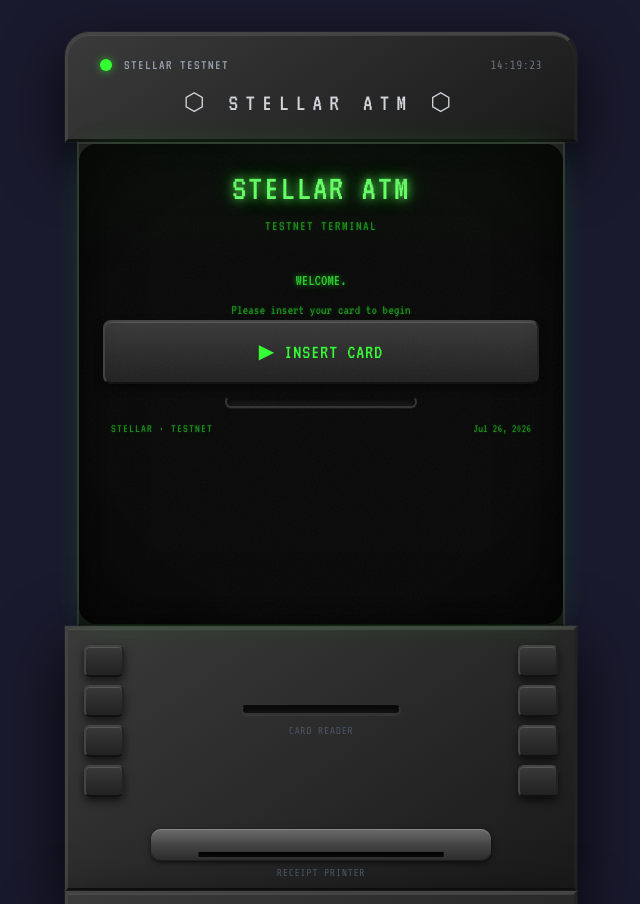
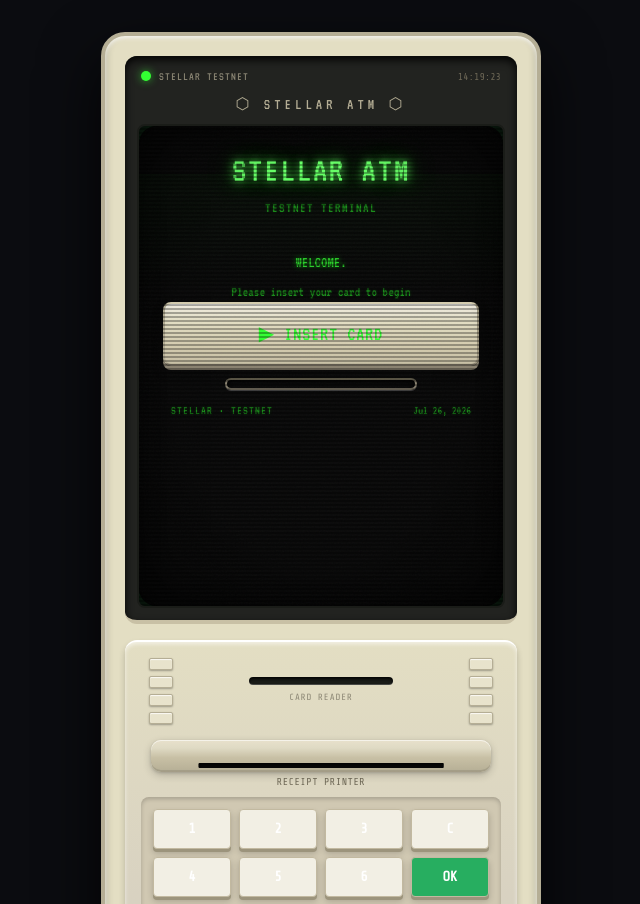
Before and after one commit to hsay123/StellarATM, a React (Vite) app: page / in a window 1280 px wide. Shown: the top 904 px of the page, without its empty margins (319-959 px from the left). Built offline with nearby package versions, Linux system fonts and the light colour scheme; what @stellar/stellar-sdk would draw is missing.

Commit message:
Refactor ATM components and styles for improved UI. Rename AtmChassis to AtmCabinet, update Tailwind CSS configuration with new cream color palette, and enhance receipt printing animation

```diff
--- a/src/App.jsx
+++ b/src/App.jsx
@@ -1,5 +1,5 @@
 import { useState, useCallback, useEffect, useRef } from 'react'
-import AtmChassis from './components/AtmChassis'
+import AtmCabinet from './components/AtmCabinet'
 import BootScreen from './components/BootScreen'
 import IdleScreen from './components/IdleScreen'
 import MenuScreen from './components/MenuScreen'
@@ -214,7 +214,7 @@ export default function App() {
   }
 
   return (
-    <AtmChassis isPrinting={screen === SCREENS.RECEIPT}>
+    <AtmCabinet isPrinting={screen === SCREENS.RECEIPT}>
       <div
         className={`transition-opacity duration-300 ${
           transitioning ? 'opacity-0' : 'opacity-100'
@@ -222,6 +222,6 @@ export default function App() {
       >
         {renderScreen()}
       </div>
-    </AtmChassis>
+    </AtmCabinet>
   )
 }
--- /dev/null
+++ b/src/components/AtmCabinet.jsx
@@ -0,0 +1,125 @@
+import { useEffect, useState } from 'react'
+
+export default function AtmCabinet({ children, isPrinting }) {
+  const [time, setTime] = useState(new Date())
+
+  useEffect(() => {
+    const timer = setInterval(() => setTime(new Date()), 1000)
+    return () => clearInterval(timer)
+  }, [])
+
+  return (
+    <div className="min-h-screen bg-[#0b0c10] flex items-center justify-center p-4 sm:p-8 select-none">
+      {/* Outer 3D Cabinet Shell */}
+      <div className="relative w-full max-w-[440px] bg-[#e3dec3] rounded-[24px] p-5 shadow-[0_25px_60px_rgba(0,0,0,0.8),inset_0_2px_4px_rgba(255,255,255,0.8),inset_0_-4px_8px_rgba(0,0,0,0.3)] border-4 border-[#b5ae95]">
+
+        {/* Top CRT Monitor Hood / Recessed Bezel */}
+        <div className="relative bg-[#222320] p-3 rounded-xl shadow-[inset_0_4px_8px_rgba(0,0,0,0.9)] border-b-4 border-[#c8c0a5]">
+
+          {/* Header bar inside hood */}
+          <div className="flex items-center justify-between mb-2 px-1 relative z-[2]">
+            <div className="flex items-center gap-2">
+              <div className="w-2.5 h-2.5 rounded-full bg-phosphor shadow-[0_0_8px_rgba(51,255,51,0.6)]" />
+              <span className="font-terminal text-[10px] sm:text-xs text-[#8a8573] tracking-widest uppercase">
+                Stellar Testnet
+              </span>
+            </div>
+            <span className="font-mono text-[9px] sm:text-[10px] text-[#6e6856]">
+              {time.toLocaleTimeString('en-US', { hour12: false })}
+            </span>
+          </div>
+
+          {/* Brand label */}
+          <div className="text-center mb-2 relative z-[2]">
+            <div className="font-terminal text-sm sm:text-base text-[#b5ae95] tracking-[0.25em] uppercase">
+              ⬡ Stellar ATM ⬡
+            </div>
+          </div>
+
+          {/* CRT Screen Housing */}
+          <div className="relative overflow-hidden rounded-lg bg-[#0a0f0d] border-2 border-[#1a1c18] scanline-effect">
+            <div className="crt-scanlines crt-curve crt-noise relative bg-crt-black overflow-hidden"
+                 style={{ minHeight: '480px' }}>
+              <div className="relative z-[1] h-full min-h-[480px] overflow-y-auto">
+                {children}
+              </div>
+              <div
+                className="absolute inset-0 pointer-events-none z-[12]"
+                style={{
+                  background: 'radial-gradient(ellipse at center, transparent 60%, rgba(0,0,0,0.4) 100%)',
+                }}
+              />
+            </div>
+          </div>
+        </div>
+
+        {/* Angled Mid-Section Console (The Control Deck Bevel) */}
+        <div className="mt-4 relative bg-gradient-to-b from-[#e3dec3] to-[#d3ccc0] p-4 rounded-xl shadow-[inset_0_2px_4px_rgba(255,255,255,0.6),0_4px_6px_rgba(0,0,0,0.2)] border-t-2 border-white">
+
+          {/* Side Option Keys (4 on left, 4 on right) */}
+          <div className="flex justify-between items-center mb-4 px-2">
+            <div className="flex flex-col gap-1.5">
+              {[1, 2, 3, 4].map((i) => (
+                <div key={`l-${i}`} className="w-6 h-3 bg-[#e8e3cc] rounded-sm shadow-[0_1px_2px_rgba(0,0,0,0.3),inset_0_1px_1px_rgba(255,255,255,0.8)] border border-[#b5ae95]" />
+              ))}
+            </div>
+
+            {/* Central Card Insertion Slot */}
+            <div className="flex flex-col items-center gap-1.5">
+              <div className="w-36 h-2 bg-[#1a1c18] rounded-full shadow-[inset_0_2px_3px_rgba(0,0,0,0.9)] border-b border-white/20" />
+              <span className="text-[9px] font-mono tracking-widest text-[#8a8573]">CARD READER</span>
+            </div>
+
+            <div className="flex flex-col gap-1.5">
+              {[5, 6, 7, 8].map((i) => (
+                <div key={`r-${i}`} className="w-6 h-3 bg-[#e8e3cc] rounded-sm shadow-[0_1px_2px_rgba(0,0,0,0.3),inset_0_1px_1px_rgba(255,255,255,0.8)] border border-[#b5ae95]" />
+              ))}
+            </div>
+          </div>
+
+          {/* Receipt Printer Slot */}
+          <div className="mb-4">
+            <div className={`receipt-slot relative z-10 h-8 w-[280px] sm:w-[340px] mx-auto ${isPrinting ? 'receipt-slot-printing' : ''}`} />
+            <div className="font-mono text-[8px] sm:text-[10px] text-[#6e6856] mt-0.5 tracking-wider text-center">
+              RECEIPT PRINTER
+            </div>
+            <div id="receipt-print-zone" className="receipt-print-zone" />
+          </div>
+
+          {/* Physical Keypad Matrix */}
+          <div className="grid grid-cols-4 gap-2 bg-[#d0c8b2] p-3 rounded-lg shadow-[inset_0_2px_4px_rgba(0,0,0,0.2)]">
+            {['1', '2', '3', 'C', '4', '5', '6', 'OK', '7', '8', '9', 'CLR', '*', '0', '#', 'E'].map((key) => {
+              let keyBg = 'bg-[#f2efe4] hover:bg-[#fff]'
+              if (key === 'OK') keyBg = 'bg-[#27ae60] text-white hover:bg-[#2ecc71]'
+              if (key === 'E') keyBg = 'bg-[#d35400] text-white hover:bg-[#e67e22]'
+
+              return (
+                <button
+                  key={key}
+                  type="button"
+                  className={`${keyBg} h-10 rounded font-mono font-bold text-sm shadow-[0_3px_0_#9c947c,0_4px_6px_rgba(0,0,0,0.2)] active:translate-y-[2px] active:shadow-[0_1px_0_#9c947c] transition-all duration-75 flex items-center justify-center border border-[#c2b9a0]`}
+                  aria-label={`Keypad ${key}`}
+                >
+                  {key}
+                </button>
+              )
+            })}
+          </div>
+        </div>
+
+        {/* Machine Base Footer Info */}
+        <div className="mt-3 text-center border-t border-[#c8c0a5] pt-2">
+          <p className="text-[9px] font-mono text-[#6e6856] tracking-tight">
+            STELLAR TESTNET TERMINAL v2.0.1
+          </p>
+          <p className="text-[8px] font-mono text-[#8a8573]">
+            THIS IS A TEST APPLICATION — NO REAL FUNDS INVOLVED
+          </p>
+          <p className="text-[7px] font-mono text-[#6e6856] mt-0.5">
+            Powered by Freighter · Stellar Development Foundation
+          </p>
+        </div>
+      </div>
+    </div>
+  )
+}
--- a/src/components/AtmChassis.jsx
+++ b/src/components/AtmChassis.jsx
@@ -9,33 +9,40 @@ export default function AtmChassis({ children, isPrinting }) {
   }, [])
 
   return (
-    <div className="min-h-screen bg-[#1a1a2e] flex items-center justify-center p-4 sm:p-8">
+    <div className="min-h-screen bg-[#12131c] flex items-center justify-center p-4 sm:p-8">
       {/* ATM Machine Body */}
       <div className="w-full max-w-lg">
         {/* Top decorative panel */}
-        <div className="atm-bezel rounded-t-3xl px-6 py-4 sm:px-8 sm:py-5">
-          <div className="flex items-center justify-between">
+        <div className="atm-bezel chassis-grain rounded-t-3xl px-6 py-4 sm:px-8 sm:py-5 relative overflow-hidden">
+          <div className="flex items-center justify-between relative z-[2]">
             <div className="flex items-center gap-3">
               {/* Power indicator */}
               <div className="w-3 h-3 rounded-full bg-phosphor shadow-[0_0_8px_rgba(51,255,51,0.6)]" />
-              <div className="font-terminal text-xs sm:text-sm text-gray-400 tracking-widest uppercase">
+              <div className="font-terminal text-xs sm:text-sm text-cream-dark tracking-widest uppercase">
                 Stellar Testnet
               </div>
             </div>
-            <div className="font-mono text-[10px] sm:text-xs text-gray-500">
+            <div className="font-mono text-[10px] sm:text-xs text-cream-mid">
               {time.toLocaleTimeString('en-US', { hour12: false })}
             </div>
           </div>
 
           {/* Brand label */}
-          <div className="mt-3 text-center">
-            <div className="font-terminal text-xl sm:text-2xl text-gray-300 tracking-[0.3em] uppercase">
+          <div className="mt-3 text-center relative z-[2]">
+            <div className="font-terminal text-xl sm:text-2xl text-cream-dark tracking-[0.3em] uppercase">
               ⬡ STELLAR ATM ⬡
             </div>
           </div>
+
+          {/* Decorative vent marks — left side */}
+          <div className="absolute left-3 top-1/2 -translate-y-1/2 flex gap-1.5 z-[2]">
+            <div className="chassis-vent" />
+            <div className="chassis-vent" />
+            <div className="chassis-vent" />
+          </div>
         </div>
 
-        {/* Screen bezel */}
+        {/* Screen bezel — recessed into cream body */}
         <div className="atm-bezel-inner mx-2 sm:mx-3">
           {/* CRT Screen */}
           <div className="crt-scanlines crt-curve crt-noise relative bg-crt-black overflow-hidden"
@@ -56,14 +63,14 @@ export default function AtmChassis({ children, isPrinting }) {
         </div>
 
         {/* Physical side buttons */}
-        <div className="atm-bezel mx-0 rounded-none">
-          <div className="flex justify-between px-3 sm:px-4 py-3 sm:py-4">
+        <div className="atm-bezel chassis-grain atm-side-panel mx-0 rounded-none relative overflow-hidden">
+          <div className="flex justify-between px-3 sm:px-4 py-3 sm:py-4 relative z-[2]">
             {/* Left buttons */}
             <div className="space-y-2">
               {[1, 2, 3, 4].map((i) => (
                 <button
                   key={`l-${i}`}
-                  className="atm-btn block w-8 sm:w-10 h-6 sm:h-8 rounded-md"
+                  className="atm-btn block w-8 sm:w-10 h-6 sm:h-8"
                   aria-label={`Button ${i}`}
                 />
               ))}
@@ -72,7 +79,7 @@ export default function AtmChassis({ children, isPrinting }) {
             {/* Center: card slot area */}
             <div className="flex flex-col items-center justify-center gap-2">
               <div className="card-slot rounded-md h-2.5 w-32 sm:w-40" />
-              <div className="font-mono text-[8px] sm:text-[10px] text-gray-600 tracking-wider uppercase">
+              <div className="font-mono text-[8px] sm:text-[10px] text-cream-dark tracking-wider uppercase">
                 Card Reader
               </div>
             </div>
@@ -82,7 +89,7 @@ export default function AtmChassis({ children, isPrinting }) {
               {[5, 6, 7, 8].map((i) => (
                 <button
                   key={`r-${i}`}
-                  className="atm-btn block w-8 sm:w-10 h-6 sm:h-8 rounded-md"
+                  className="atm-btn block w-8 sm:w-10 h-6 sm:h-8"
                   aria-label={`Button ${i}`}
                 />
               ))}
@@ -90,22 +97,33 @@ export default function AtmChassis({ children, isPrinting }) {
           </div>
 
           {/* Receipt slot */}
-          <div className="px-6 sm:px-8 pt-3 sm:pt-4 pb-3 sm:pb-4">
+          <div className="px-6 sm:px-8 pt-3 sm:pt-4 pb-3 sm:pb-4 relative z-[2]">
             <div className={`receipt-slot relative z-10 h-8 w-[280px] sm:w-[340px] mx-auto ${isPrinting ? 'receipt-slot-printing' : ''}`} />
-            <div className="font-mono text-[8px] sm:text-[10px] text-gray-600 tracking-wider uppercase text-center mt-1">
+            <div className="font-mono text-[8px] sm:text-[10px] text-cream-dark tracking-wider uppercase text-center mt-1">
               Receipt Printer
             </div>
             <div id="receipt-print-zone" className="receipt-print-zone" />
           </div>
+
+          {/* Decorative lock dial — right side */}
+          <div className="absolute right-4 top-1/2 -translate-y-1/2 z-[2]">
+            <div className="chassis-dial" />
+          </div>
         </div>
 
-        {/* Bottom panel with numpad hint */}
-        <div className="atm-bezel rounded-b-3xl px-4 sm:px-6 py-4 sm:py-5">
-          <div className="grid grid-cols-4 gap-2 sm:gap-3 max-w-xs mx-auto">
+        {/* Bottom panel with numpad — base plinth */}
+        <div className="atm-bezel chassis-grain atm-plinth rounded-b-3xl px-4 sm:px-6 py-4 sm:py-5 relative overflow-hidden">
+          <div className="grid grid-cols-4 gap-2 sm:gap-3 max-w-xs mx-auto relative z-[2]">
             {[1, 2, 3, 'C', 4, 5, 6, 'OK', 7, 8, 9, 'CLR', '*', 0, '#', 'E'].map((key) => (
               <button
                 key={key}
-                className="atm-btn h-8 sm:h-10 rounded-md font-terminal text-xs sm:text-sm text-gray-400"
+                className={`atm-btn h-8 sm:h-10 font-terminal text-xs sm:text-sm ${
+                  key === 'OK'
+                    ? 'atm-btn-confirm text-white'
+                    : key === 'E'
+                    ? 'atm-btn-exit'
+                    : 'text-cream-dark'
+                }`}
                 aria-label={`Keypad ${key}`}
               >
                 {key}
@@ -114,8 +132,8 @@ export default function AtmChassis({ children, isPrinting }) {
           </div>
 
           {/* Compliance text */}
-          <div className="mt-4 text-center">
-            <div className="font-mono text-[8px] sm:text-[10px] text-gray-600 leading-relaxed">
+          <div className="mt-4 text-center relative z-[2]">
+            <div className="font-mono text-[8px] sm:text-[10px] text-cream-mid leading-relaxed">
               STELLAR TESTNET TERMINAL v2.0.1
               <br />
               THIS IS A TEST APPLICATION — NO REAL FUNDS INVOLVED
--- a/src/index.css
+++ b/src/index.css
@@ -12,12 +12,24 @@ body {
   -moz-osx-font-smoothing: unset;
   margin: 0;
   padding: 0;
-  background: #1a1a2e;
+  background: #0b0c10;
   min-height: 100vh;
   overflow-x: hidden;
 }
 
 /* ===== CRT SCREEN EFFECTS ===== */
+
+/* Fine scanline texture overlay (complements .crt-scanlines) */
+.scanline-effect::before {
+  content: " ";
+  display: block;
+  position: absolute;
+  top: 0; left: 0; bottom: 0; right: 0;
+  background: linear-gradient(rgba(18, 16, 16, 0) 50%, rgba(0, 0, 0, 0.3) 50%);
+  background-size: 100% 4px;
+  z-index: 30;
+  pointer-events: none;
+}
 
 /* Scanline overlay */
 .crt-scanlines::before {
@@ -82,73 +94,119 @@ body {
   box-shadow:
     inset 0 0 60px rgba(0, 0, 0, 0.6),
     inset 0 0 20px rgba(0, 0, 0, 0.4),
-    0 0 30px rgba(51, 255, 51, 0.08),
-    0 0 60px rgba(51, 255, 51, 0.04);
+    0 0 15px rgba(51, 255, 51, 0.06),
+    0 0 40px rgba(51, 255, 51, 0.03),
+    0 0 80px rgba(51, 255, 51, 0.02);
 }
 
-/* ===== ATM CHASSIS ===== */
+/* ===== ATM KEYS ===== */
 
-.atm-bezel {
-  background: linear-gradient(145deg, #3a3a3a 0%, #2a2a2a 50%, #1a1a1a 100%);
-  border: 3px solid #444;
-  border-bottom-color: #111;
-  border-right-color: #222;
+/* Cream key — chunky beveled with 3D travel */
+.atm-btn {
+  background: linear-gradient(180deg, #f0ece1 0%, #e3dec3 30%, #d4ccaf 70%, #c8c0a5 100%);
+  border: 2px solid #b5ae95;
+  border-bottom-color: #8a8270;
+  border-right-color: #a09880;
+  border-top-color: #d4ccaf;
+  border-radius: 8px;
   box-shadow:
-    0 20px 60px rgba(0, 0, 0, 0.8),
-    0 0 0 1px rgba(255, 255, 255, 0.05),
-    inset 0 1px 0 rgba(255, 255, 255, 0.1);
-}
-
-.atm-bezel-inner {
-  background: linear-gradient(180deg, #1e1e1e 0%, #151515 100%);
-  border: 2px solid #333;
-  border-bottom-color: #111;
-}
-
-/* Physical button base */
-.atm-btn {
-  background: linear-gradient(180deg, #3a3a3a 0%, #2a2a2a 60%, #222 100%);
-  border: 2px solid #444;
-  border-bottom-color: #111;
-  border-right-color: #222;
-  box-shadow:
-    0 4px 8px rgba(0, 0, 0, 0.6),
-    inset 0 1px 0 rgba(255, 255, 255, 0.15);
+    0 4px 0 #8a8270,
+    0 6px 12px rgba(0, 0, 0, 0.3),
+    inset 0 1px 0 rgba(255, 255, 255, 0.7),
+    inset 0 -1px 0 rgba(0, 0, 0, 0.06);
   transition: all 0.08s ease;
   cursor: pointer;
 }
 
 .atm-btn:hover {
-  background: linear-gradient(180deg, #444 0%, #333 60%, #2a2a2a 100%);
+  background: linear-gradient(180deg, #f5f0e6 0%, #e8e1cc 30%, #ddd5bc 70%, #d0c8ad 100%);
 }
 
 .atm-btn:active {
-  background: linear-gradient(180deg, #222 0%, #2a2a2a 60%, #333 100%);
+  background: linear-gradient(180deg, #c8c0a5 0%, #b5ae95 30%, #a8a08a 70%, #9a9280 100%);
   box-shadow:
-    0 1px 2px rgba(0, 0, 0, 0.8),
-    inset 0 2px 4px rgba(0, 0, 0, 0.4);
-  transform: translateY(2px);
+    0 1px 0 #8a8270,
+    0 2px 4px rgba(0, 0, 0, 0.3),
+    inset 0 2px 4px rgba(0, 0, 0, 0.15);
+  transform: translateY(3px);
 }
 
-/* Card slot */
-.card-slot {
-  background: linear-gradient(180deg, #111 0%, #1a1a1a 100%);
-  border: 2px solid #333;
-  border-top-color: #0a0a0a;
+/* Confirm key — vintage green */
+.atm-btn-confirm {
+  background: linear-gradient(180deg, #5ddb94 0%, #2ecc71 30%, #27ae60 70%, #1e8c4c 100%);
+  border-color: #1e8c4c;
+  border-bottom-color: #166b3a;
+  border-top-color: #43d080;
+  color: #fff;
+  text-shadow: 0 1px 2px rgba(0, 0, 0, 0.4);
   box-shadow:
-    inset 0 2px 6px rgba(0, 0, 0, 0.8),
-    0 1px 0 rgba(255, 255, 255, 0.05);
+    0 4px 0 #166b3a,
+    0 6px 12px rgba(0, 0, 0, 0.3),
+    inset 0 1px 0 rgba(255, 255, 255, 0.35),
+    inset 0 -1px 0 rgba(0, 0, 0, 0.1);
 }
 
-/* Receipt slot — domed metallic housing with dark slit opening */
+.atm-btn-confirm:hover {
+  background: linear-gradient(180deg, #6ee7a0 0%, #34d574 30%, #2ecc71 70%, #27ae60 100%);
+}
+
+.atm-btn-confirm:active {
+  background: linear-gradient(180deg, #1e8c4c 0%, #166b3a 30%, #14532d 70%, #0f4020 100%);
+  box-shadow:
+    0 1px 0 #0f4020,
+    0 2px 4px rgba(0, 0, 0, 0.3),
+    inset 0 2px 4px rgba(0, 0, 0, 0.2);
+  transform: translateY(3px);
+}
+
+/* Cancel/exit key — vintage orange */
+.atm-btn-exit {
+  background: linear-gradient(180deg, #f0944d 0%, #e67e22 30%, #d35400 70%, #b84500 100%);
+  border-color: #b84500;
+  border-bottom-color: #8c3400;
+  border-top-color: #f0944d;
+  color: #fff;
+  text-shadow: 0 1px 2px rgba(0, 0, 0, 0.4);
+  box-shadow:
+    0 4px 0 #8c3400,
+    0 6px 12px rgba(0, 0, 0, 0.3),
+    inset 0 1px 0 rgba(255, 255, 255, 0.3),
+    inset 0 -1px 0 rgba(0, 0, 0, 0.1);
+}
+
+.atm-btn-exit:hover {
+  background: linear-gradient(180deg, #f5a565 0%, #f0944d 30%, #e67e22 70%, #d35400 100%);
+}
+
+.atm-btn-exit:active {
+  background: linear-gradient(180deg, #b84500 0%, #8c3400 30%, #6e2800 70%, #5a1f00 100%);
+  box-shadow:
+    0 1px 0 #5a1f00,
+    0 2px 4px rgba(0, 0, 0, 0.3),
+    inset 0 2px 4px rgba(0, 0, 0, 0.2);
+  transform: translateY(3px);
+}
+
+/* Card slot — dark opening with cream frame */
+.card-slot {
+  background: linear-gradient(180deg, #0a0a0a 0%, #111 100%);
+  border: 2px solid #8a8270;
+  border-top-color: #5a5545;
+  box-shadow:
+    inset 0 2px 8px rgba(0, 0, 0, 0.9),
+    inset 0 0 4px rgba(0, 0, 0, 0.5),
+    0 1px 0 rgba(255, 255, 255, 0.2);
+}
+
+/* Receipt slot — domed cream housing with dark slit */
 .receipt-slot {
-  background: linear-gradient(180deg, #6a6a6a 0%, #555 30%, #444 50%, #2a2a2a 100%);
+  background: linear-gradient(180deg, #e8e1cc 0%, #dfdac4 25%, #c8c0a5 55%, #b5ae95 100%);
   border-radius: 10px;
   box-shadow:
-    inset 0 1px 0 rgba(255, 255, 255, 0.2),
-    inset 0 -1px 0 rgba(0, 0, 0, 0.3),
-    0 2px 6px rgba(0, 0, 0, 0.5),
-    0 1px 2px rgba(0, 0, 0, 0.3);
+    inset 0 1px 0 rgba(255, 255, 255, 0.6),
+    inset 0 -2px 0 rgba(0, 0, 0, 0.1),
+    0 3px 8px rgba(0, 0, 0, 0.2),
+    0 1px 3px rgba(0, 0, 0, 0.15);
 }
 
 /* Dark slit opening near bottom edge of housing */
@@ -260,22 +318,32 @@ body {
 @keyframes slotPulse {
   0%, 100% {
     box-shadow:
-      inset 0 1px 0 rgba(255, 255, 255, 0.2),
-      inset 0 -1px 0 rgba(0, 0, 0, 0.3),
-      0 2px 6px rgba(0, 0, 0, 0.5),
-      0 1px 2px rgba(0, 0, 0, 0.3);
+      inset 0 1px 0 rgba(255, 255, 255, 0.6),
+      inset 0 -2px 0 rgba(0, 0, 0, 0.1),
+      0 3px 8px rgba(0, 0, 0, 0.2),
+      0 1px 3px rgba(0, 0, 0, 0.15);
   }
   50% {
     box-shadow:
-      inset 0 1px 0 rgba(255, 255, 255, 0.2),
-      inset 0 -1px 0 rgba(0, 0, 0, 0.3),
-      0 2px 6px rgba(0, 0, 0, 0.5),
-      0 1px 2px rgba(0, 0, 0, 0.3),
-      0 0 14px rgba(200, 180, 120, 0.4);
+      inset 0 1px 0 rgba(255, 255, 255, 0.6),
+      inset 0 -2px 0 rgba(0, 0, 0, 0.1),
+      0 3px 8px rgba(0, 0, 0, 0.2),
+      0 1px 3px rgba(0, 0, 0, 0.15),
+      0 0 16px rgba(200, 180, 120, 0.45);
   }
 }
 
 /* ===== UTILITY ===== */
+
+@keyframes scanline {
+  0%   { transform: translateY(-120px); }
+  100% { transform: translateY(100%); }
+}
+
+@keyframes blink {
+  0%, 100% { opacity: 1; }
+  50%      { opacity: 0; }
+}
 
 /* Blinking cursor */
 .cursor-blink::after {
```
Also changed, not shown: tailwind.config.js (+7 -0 lines).
